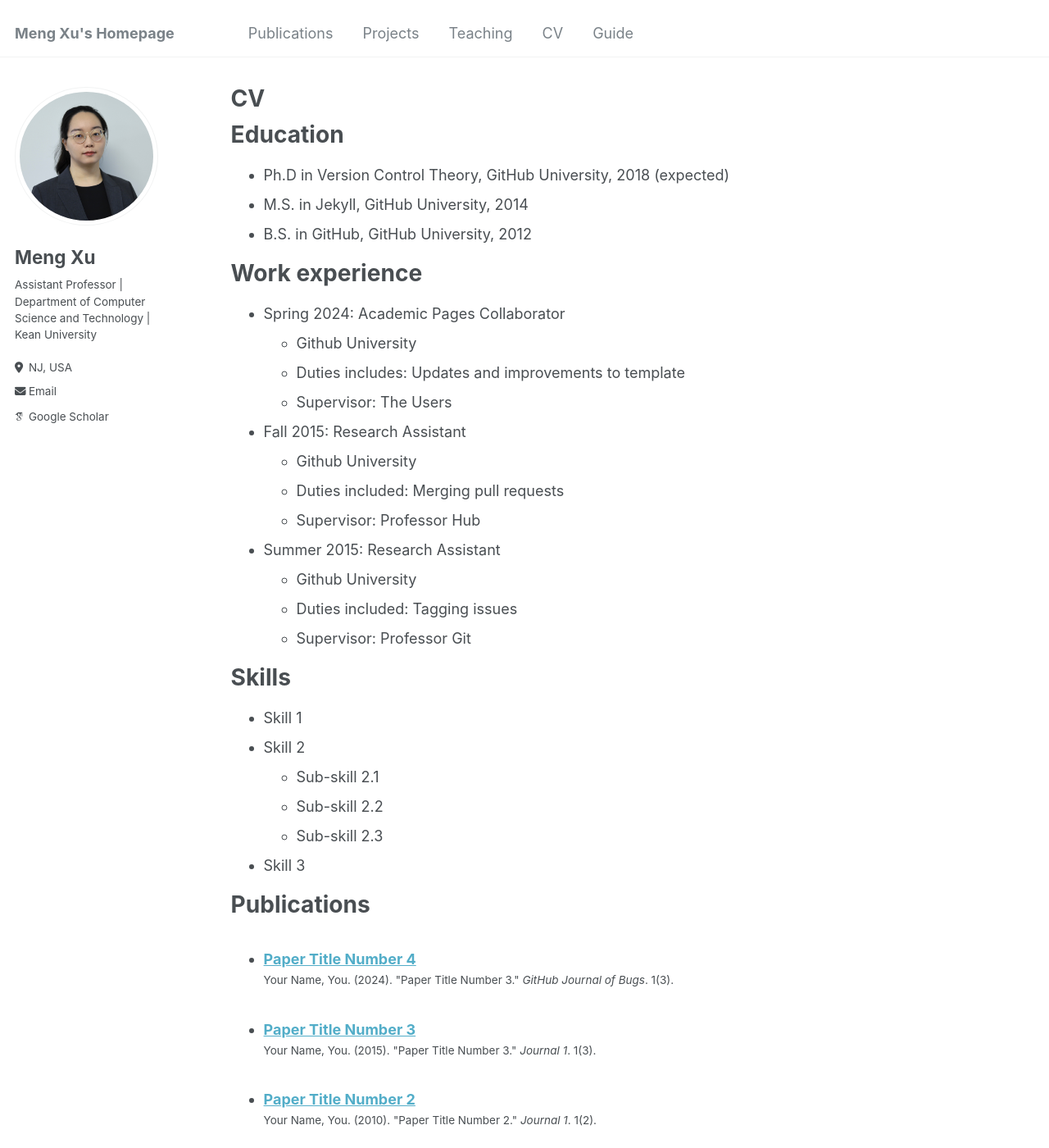
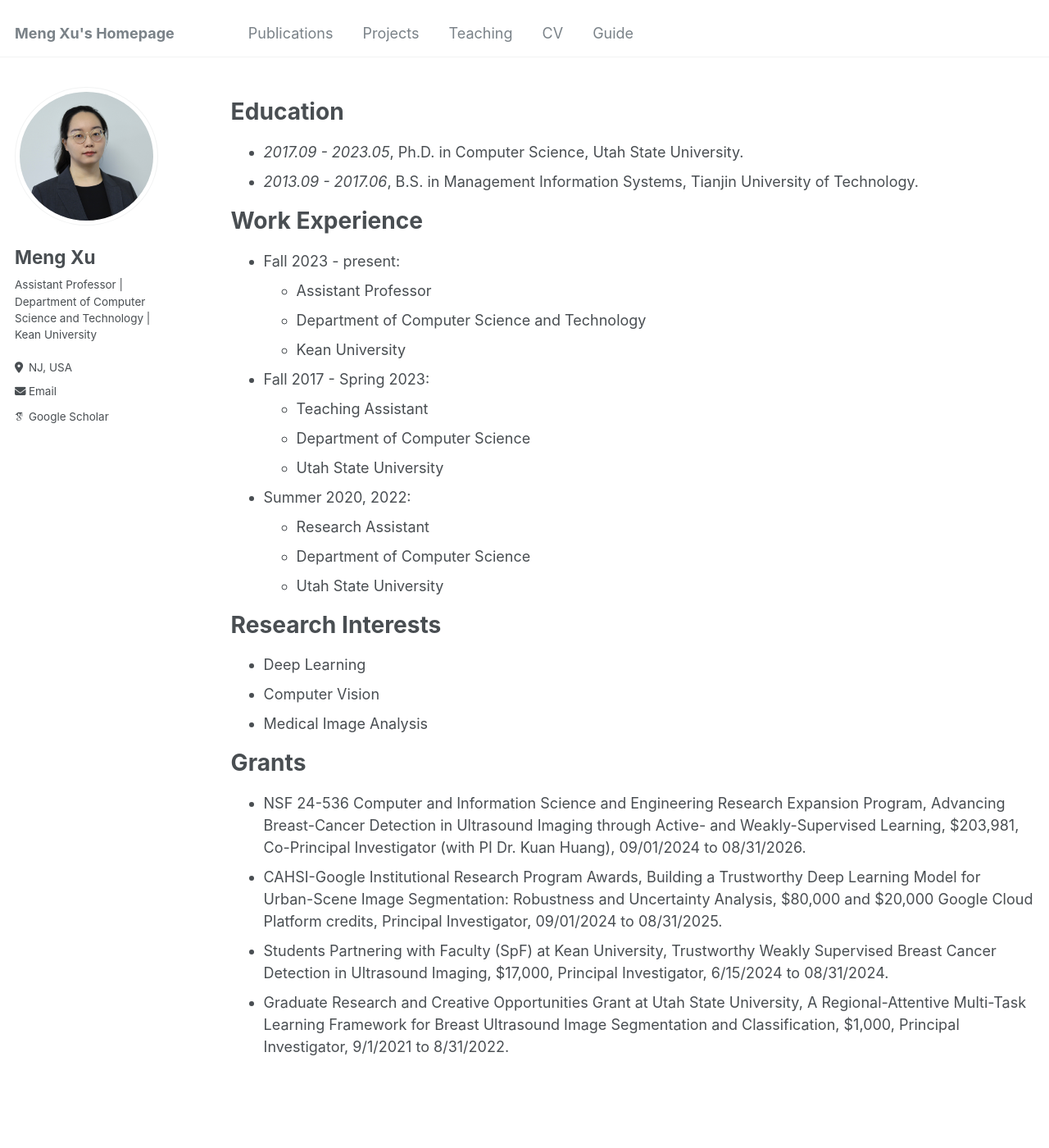
Before and after one commit to MengXu0201/mengxu0201.github.io, a Jekyll site: the page built from _pages/cv.md, in a window 1280 px wide and 1400 px high. Shown: the whole window at 82% size. Built offline with Jekyll 4.4.1, drawn with Linux system fonts in a browser that asks for light colours; some web fonts are replaced; some of the changed text lies outside the part shown.

Commit message:
updated CV and Teaching

```diff
--- a/_pages/cv.md
+++ b/_pages/cv.md
@@ -1,6 +1,6 @@
 ---
 layout: archive
-title: "CV"
+title: ""
 permalink: /cv/
 author_profile: true
 redirect_from:
@@ -11,54 +11,37 @@ redirect_from:
 
 Education
 ======
-* Ph.D in Version Control Theory, GitHub University, 2018 (expected)
-* M.S. in Jekyll, GitHub University, 2014
-* B.S. in GitHub, GitHub University, 2012
+- *2017.09 - 2023.05*, Ph.D. in Computer Science, Utah State University.
+- *2013.09 - 2017.06*, B.S. in Management Information Systems, Tianjin University of Technology.
 
-Work experience
+
+Work Experience
 ======
-* Spring 2024: Academic Pages Collaborator
-  * Github University
-  * Duties includes: Updates and improvements to template
-  * Supervisor: The Users
+* Fall 2023 - present:
+  * Assistant Professor
+  * Department of Computer Science and Technology
+  * Kean University
 
-* Fall 2015: Research Assistant
-  * Github University
-  * Duties included: Merging pull requests
-  * Supervisor: Professor Hub
+* Fall 2017 - Spring 2023:
+  * Teaching Assistant
+  * Department of Computer Science
+  * Utah State University
 
-* Summer 2015: Research Assistant
-  * Github University
-  * Duties included: Tagging issues
-  * Supervisor: Professor Git
+* Summer 2020, 2022:
+  * Research Assistant
+  * Department of Computer Science
+  * Utah State University
 
-Skills
+Research Interests
 ======
-* Skill 1
-* Skill 2
-  * Sub-skill 2.1
-  * Sub-skill 2.2
-  * Sub-skill 2.3
-* Skill 3
+* Deep Learning
+* Computer Vision
+* Medical Image Analysis
 
-Publications
+
+Grants
 ======
-  <ul>{% for post in site.publications reversed %}
-    {% include archive-single-cv.html %}
-  {% endfor %}</ul>
-
-Talks
-======
-  <ul>{% for post in site.talks reversed %}
-    {% include archive-single-talk-cv.html  %}
-  {% endfor %}</ul>
-
-Teaching
-======
-  <ul>{% for post in site.teaching reversed %}
-    {% include archive-single-cv.html %}
-  {% endfor %}</ul>
-
-Service and leadership
-======
-* Currently signed in to 43 different slack teams
+* NSF 24-536 Computer and Information Science and Engineering Research Expansion Program, Advancing Breast-Cancer Detection in Ultrasound Imaging through Active- and Weakly-Supervised Learning, $203,981, Co-Principal Investigator (with PI Dr. Kuan Huang), 09/01/2024 to 08/31/2026.
+* CAHSI-Google Institutional Research Program Awards, Building a Trustworthy Deep Learning Model for Urban-Scene Image Segmentation: Robustness and Uncertainty Analysis, $80,000 and $20,000 Google Cloud Platform credits, Principal Investigator, 09/01/2024 to 08/31/2025.
+* Students Partnering with Faculty (SpF) at Kean University, Trustworthy Weakly Supervised Breast Cancer Detection in Ultrasound Imaging, $17,000, Principal Investigator, 6/15/2024 to 08/31/2024.
+* Graduate Research and Creative Opportunities Grant at Utah State University, A Regional-Attentive Multi-Task Learning Framework for Breast Ultrasound Image Segmentation and Classification, $1,000, Principal Investigator, 9/1/2021 to 8/31/2022.
```
Also changed, not shown: _pages/about.md (+5 -5 lines), _pages/teaching.html (+10 -10 lines), _pages/teaching.md (added, +22 -0 lines).
